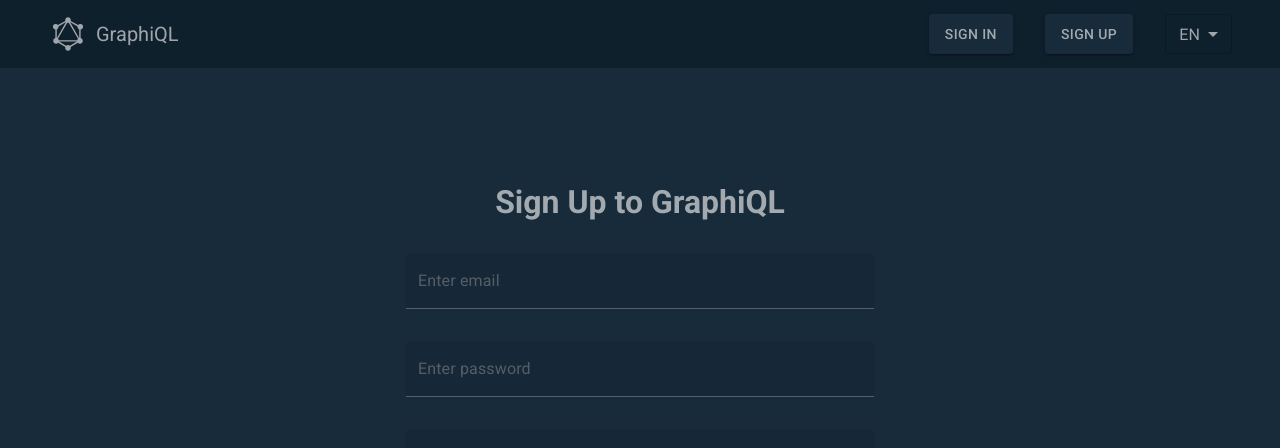
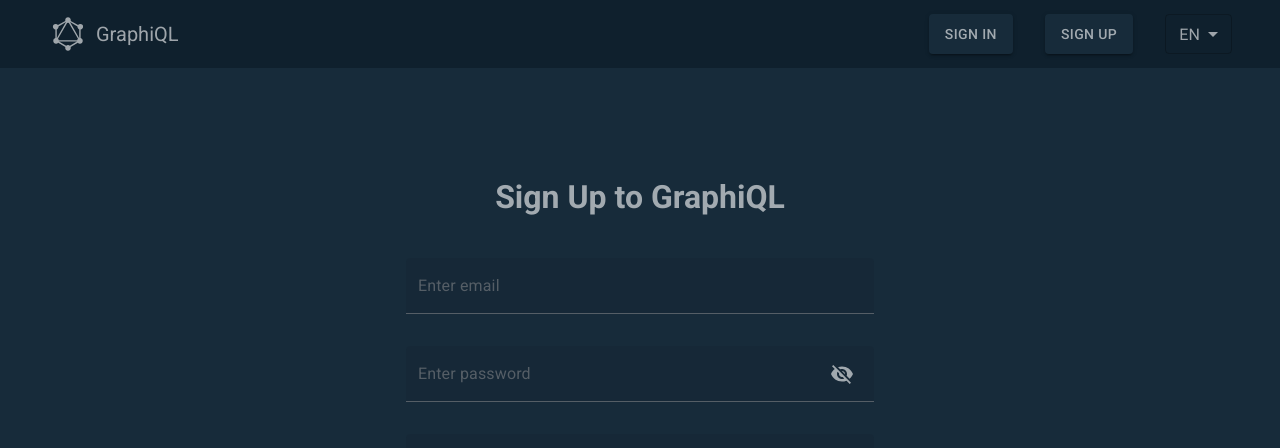
Before and after one commit to Ilichhh/graphiql-app, a React (Vite) app: page /register in a window 1280 px wide. Shown: the top 448 px of the page. Built offline with nearby package versions, Linux system fonts and the light colour scheme; no server answers; what @uiw/codemirror-theme-vscode would draw is missing.

Commit message:
feat: add show password icon

```diff
--- a/src/components/Form.tsx
+++ b/src/components/Form.tsx
@@ -1,11 +1,12 @@
-import React, { useEffect } from 'react';
+import React, { useEffect, useState } from 'react';
 import { useTranslation } from 'react-i18next';
 import { useForm, SubmitHandler, FieldValues } from 'react-hook-form';
 import { Link, useNavigate } from 'react-router-dom';
 import { useAuthState } from 'react-firebase-hooks/auth';
 
 import LoadingButton from '@mui/lab/LoadingButton';
-import { Divider, Button, TextField } from '@mui/material';
+import { Divider, Button, TextField, InputAdornment, IconButton } from '@mui/material';
+import { Visibility, VisibilityOff } from '@mui/icons-material';
 
 import { auth, signUp, signIn } from '../firebase';
 import { FormMode } from '../types';
@@ -26,7 +27,7 @@ const FormWrapper = styled.form`
 `;
 
 const FormHeader = styled.h1`
-  margin: 0 auto;
+  margin: 0 auto 10px;
   text-align: center;
   color: ${theme.colors.textGrey};
 `;
@@ -47,6 +48,7 @@ export const Form = ({ mode }: FormProps) => {
   const [user] = useAuthState(auth);
   const navigate = useNavigate();
   const newPassword = watch('newPassword');
+  const [showPassword, setShowPassword] = useState(false);
 
   const onSubmit: SubmitHandler<FieldValues> = async (data) => {
     if (mode === 'register') {
@@ -67,10 +69,19 @@ export const Form = ({ mode }: FormProps) => {
       <>
         <TextField
           id="new-password"
-          type="password"
+          type={showPassword ? 'text' : 'password'}
           label={t('form.passwordInput')}
           variant="filled"
           autoComplete="new-password"
+          InputProps={{
+            endAdornment: (
+              <InputAdornment position="end">
+                <IconButton onClick={() => setShowPassword(!showPassword)}>
+                  {showPassword ? <Visibility /> : <VisibilityOff />}
+                </IconButton>
+              </InputAdornment>
+            ),
+          }}
           error={!!errors.newPassword}
           helperText={errors.newPassword?.message?.toString()}
           {...register('newPassword', {
@@ -84,7 +95,7 @@ export const Form = ({ mode }: FormProps) => {
         />
         <TextField
           id="password-confirm"
-          type="password"
+          type={showPassword ? 'text' : 'password'}
           label={t('form.passwordInputConfirm')}
           variant="filled"
           autoComplete="new-password"
@@ -102,10 +113,19 @@ export const Form = ({ mode }: FormProps) => {
     passwordInputs = (
       <TextField
         id="current-password"
-        type="password"
+        type={showPassword ? 'text' : 'password'}
         label={t('form.passwordInput')}
         variant="filled"
         autoComplete="current-password"
+        InputProps={{
+          endAdornment: (
+            <InputAdornment position="end">
+              <IconButton onClick={() => setShowPassword(!showPassword)}>
+                {showPassword ? <Visibility /> : <VisibilityOff />}
+              </IconButton>
+            </InputAdornment>
+          ),
+        }}
         error={!!errors.currentPassword}
         helperText={errors.currentPassword?.message?.toString()}
         {...register('currentPassword', {
--- a/src/muiTheme.ts
+++ b/src/muiTheme.ts
@@ -46,6 +46,13 @@ const darkTheme = createTheme({
         },
       },
     },
+    MuiSvgIcon: {
+      styleOverrides: {
+        root: {
+          fill: theme.colors.textGrey,
+        },
+      },
+    },
   },
 });
 
```
